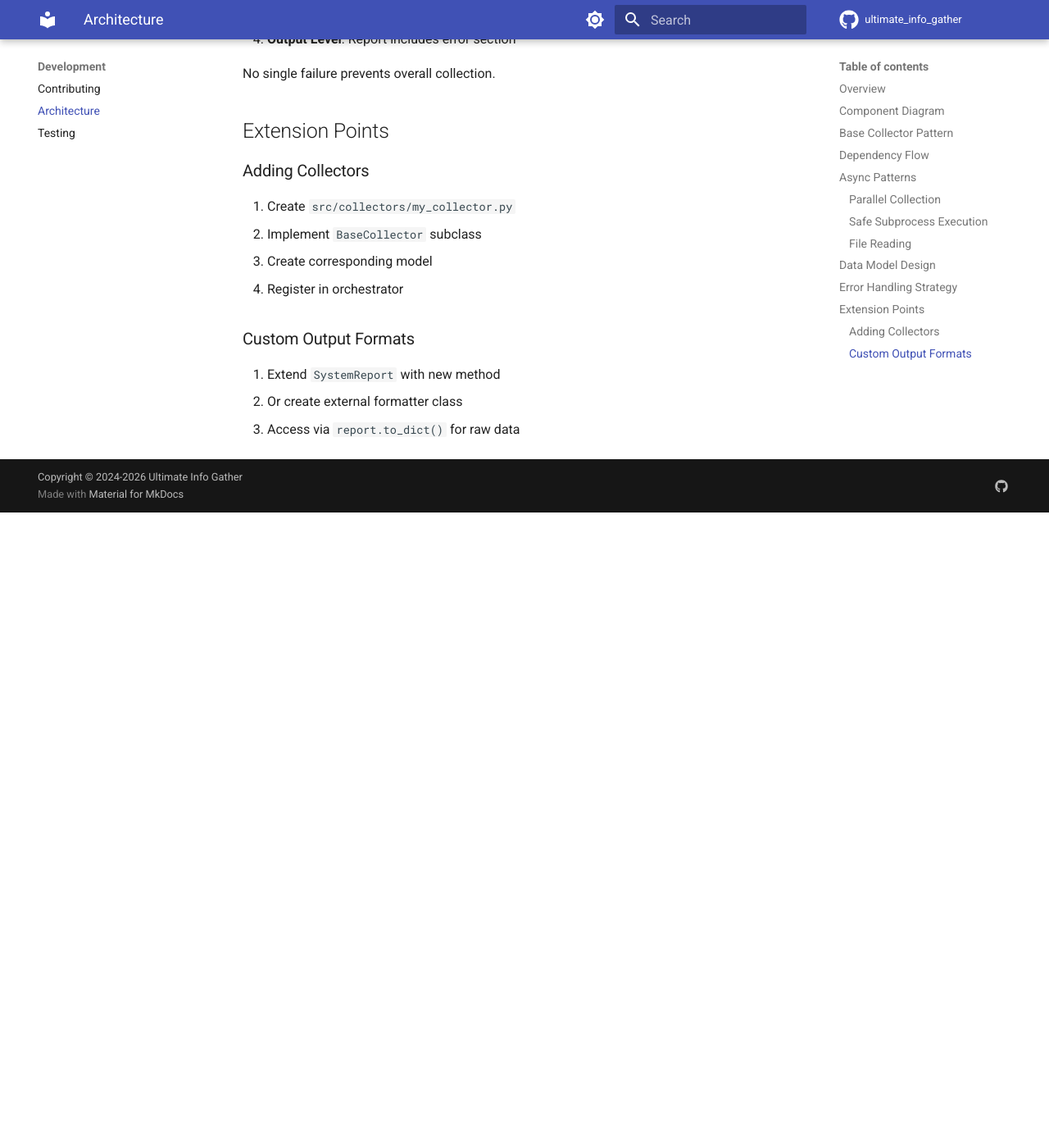
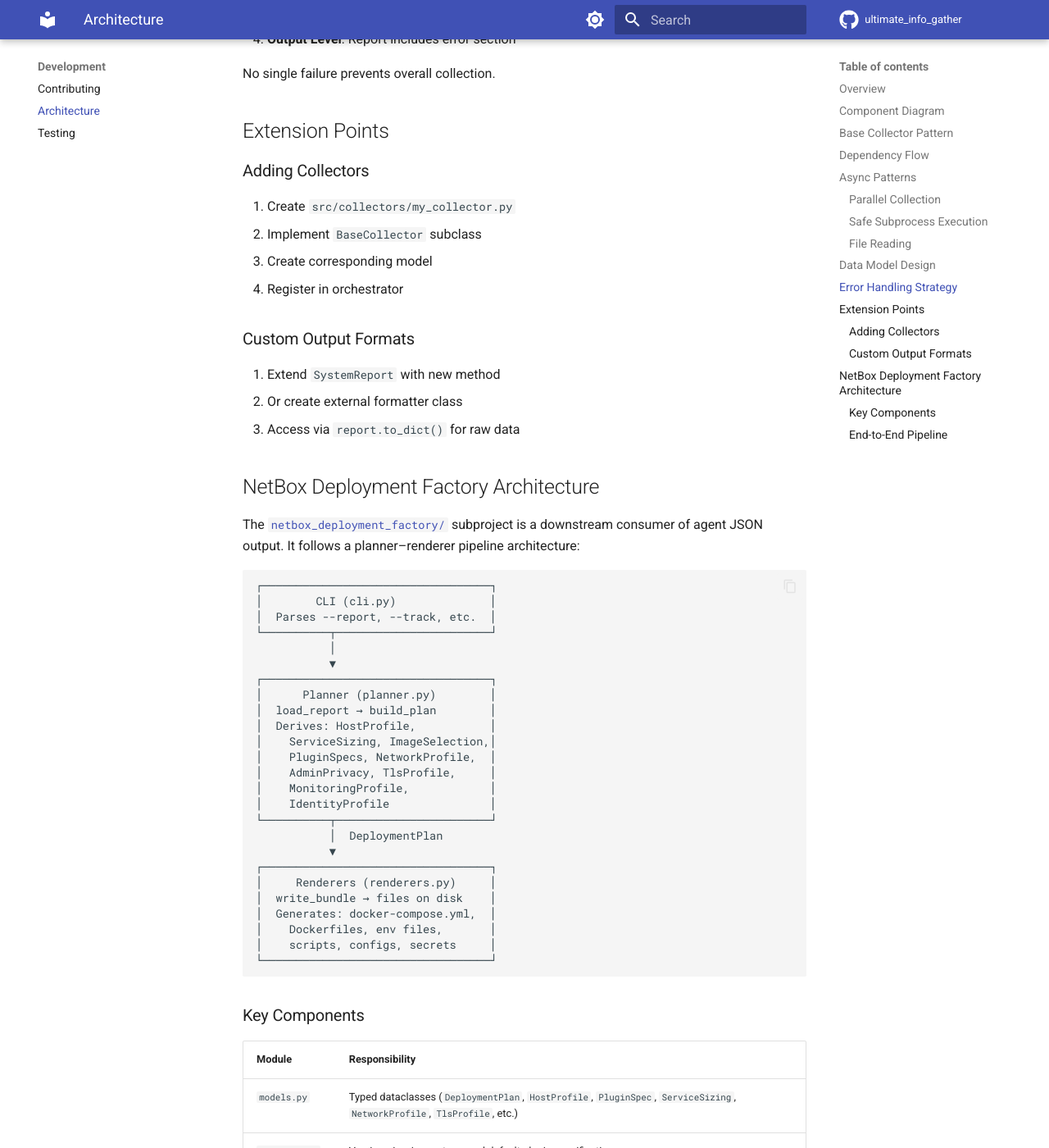
Before and after one commit to nullroute-commits/ultimate_info_gather, an MkDocs documentation site: the page built from docs/development/architecture.md, in a window 1280 px wide and 1400 px high, scrolled down 3439 px. Shown: the whole window at 82% size. Built offline with MkDocs 1.6.1 and Material for MkDocs 9.7.7, drawn with Linux system fonts in a browser that asks for light colours; comment, search, counter and statistics services are not loaded; the version menu is left out; before the commit the page ends 4064 px from its top, so only the background shows below that; some of the changed text lies outside the part shown.

Commit message:
Align all docs with netbox_deployment_factory codebase
Agent-Logs-Url: https://github.com/nullroute-commits/ultimate_info_gather/sessions/b7e0847c-d81f-4adb-b00b-3aadbbb1d14e

Co-authored-by: nullroute-commits <59403925+nullroute-commits@users.noreply.github.com>

````diff
--- a/docs/development/architecture.md
+++ b/docs/development/architecture.md
@@ -175,3 +175,55 @@ No single failure prevents overall collection.
 1. Extend `SystemReport` with new method
 2. Or create external formatter class
 3. Access via `report.to_dict()` for raw data
+
+## NetBox Deployment Factory Architecture
+
+The [`netbox_deployment_factory/`](../../netbox_deployment_factory/README.md) subproject is a downstream consumer of agent JSON output. It follows a planner–renderer pipeline architecture:
+
+```
+┌──────────────────────────────────┐
+│        CLI (cli.py)              │
+│  Parses --report, --track, etc.  │
+└──────────┬───────────────────────┘
+           │
+           ▼
+┌──────────────────────────────────┐
+│      Planner (planner.py)        │
+│  load_report → build_plan        │
+│  Derives: HostProfile,           │
+│    ServiceSizing, ImageSelection,│
+│    PluginSpecs, NetworkProfile,  │
+│    AdminPrivacy, TlsProfile,     │
+│    MonitoringProfile,            │
+│    IdentityProfile               │
+└──────────┬───────────────────────┘
+           │  DeploymentPlan
+           ▼
+┌──────────────────────────────────┐
+│     Renderers (renderers.py)     │
+│  write_bundle → files on disk    │
+│  Generates: docker-compose.yml,  │
+│    Dockerfiles, env files,       │
+│    scripts, configs, secrets     │
+└──────────────────────────────────┘
+```
+
+### Key Components
+
+| Module | Responsibility |
+|--------|---------------|
+| `models.py` | Typed dataclasses (`DeploymentPlan`, `HostProfile`, `PluginSpec`, `ServiceSizing`, `NetworkProfile`, `TlsProfile`, etc.) |
+| `constants.py` | Version pins, image tags, and default plugin specifications |
+| `planner.py` | Transforms a raw JSON report into a `DeploymentPlan` with sizing, networking, TLS, and plugin decisions |
+| `renderers.py` | Converts a `DeploymentPlan` into a complete deployment bundle (Docker Compose, Dockerfiles, configs, scripts, secrets) |
+| `cli.py` | CLI entry point exposing `--report`, `--track`, `--cidr-mode`, `--fqdn`, etc. |
+
+### End-to-End Pipeline
+
+The `src/deploy.py` module chains the agent orchestrator with the factory:
+
+1. **COLLECT** — run full system collection via `InfoGatherOrchestrator`
+2. **SAVE_REPORT** — persist the JSON report
+3. **PLAN** — feed the report into `build_plan`
+4. **RENDER** — emit the deployment bundle via `write_bundle`
+5. **VERIFY** — validate bundle completeness (38+ files, 31+ services, healthchecks, network CIDRs)
--- a/mkdocs.yml
+++ b/mkdocs.yml
@@ -48,6 +48,7 @@ nav:
     - Software Inventory: guide/software.md
     - Report Generation: guide/reports.md
     - Embedded Systems: guide/embedded-systems.md
+    - Deployment Factory: guide/deployment-factory.md
   - API Reference:
     - Orchestrator: api/orchestrator.md
     - Models: api/models.md
````
Also changed, not shown: docs/agent.md (+1 -1 lines), docs/development/testing.md (+28 -0 lines), docs/guide/deployment-factory.md (added, +284 -0 lines), docs/guide/overview.md (+1 -0 lines), docs/index.md (+12 -0 lines).
